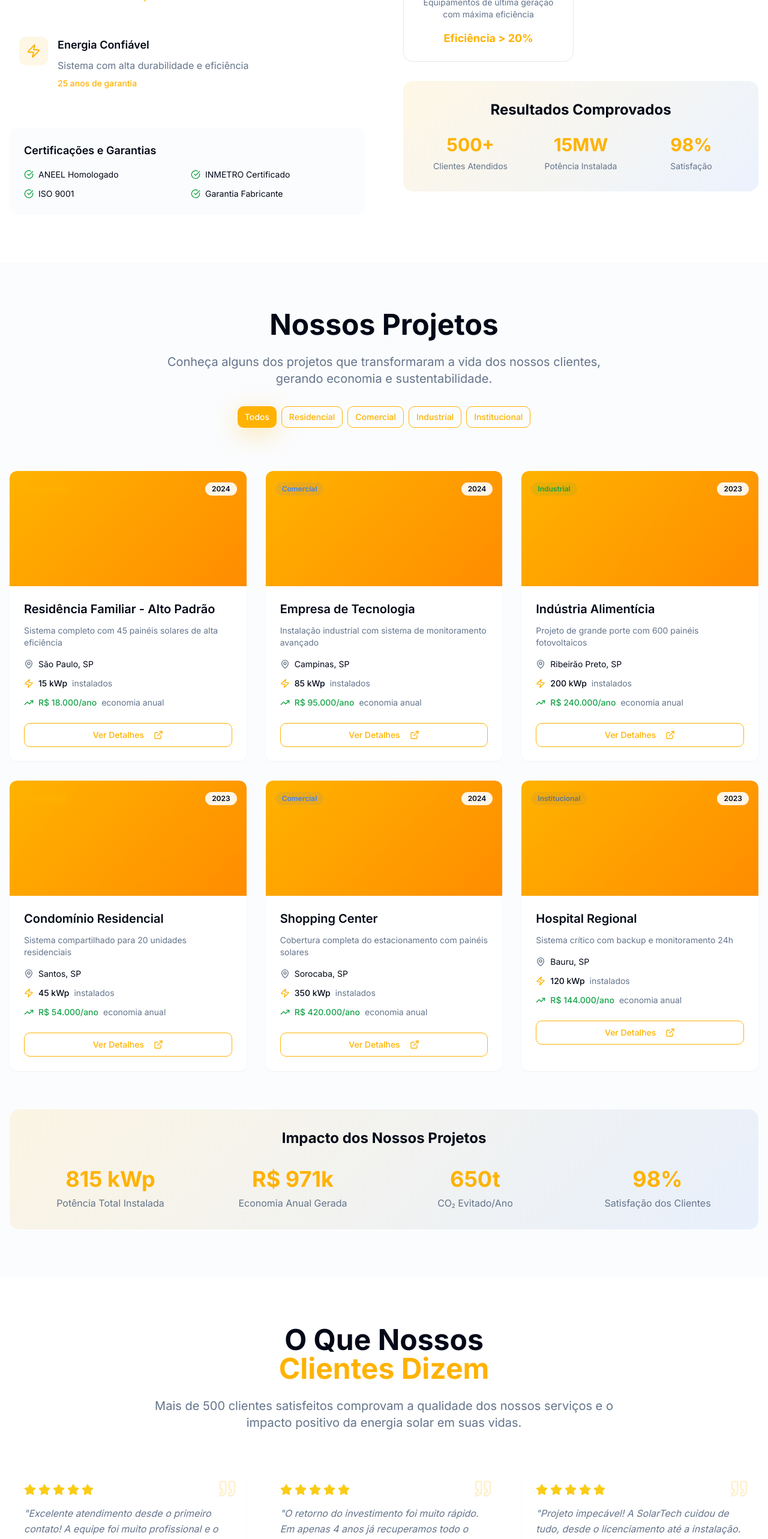
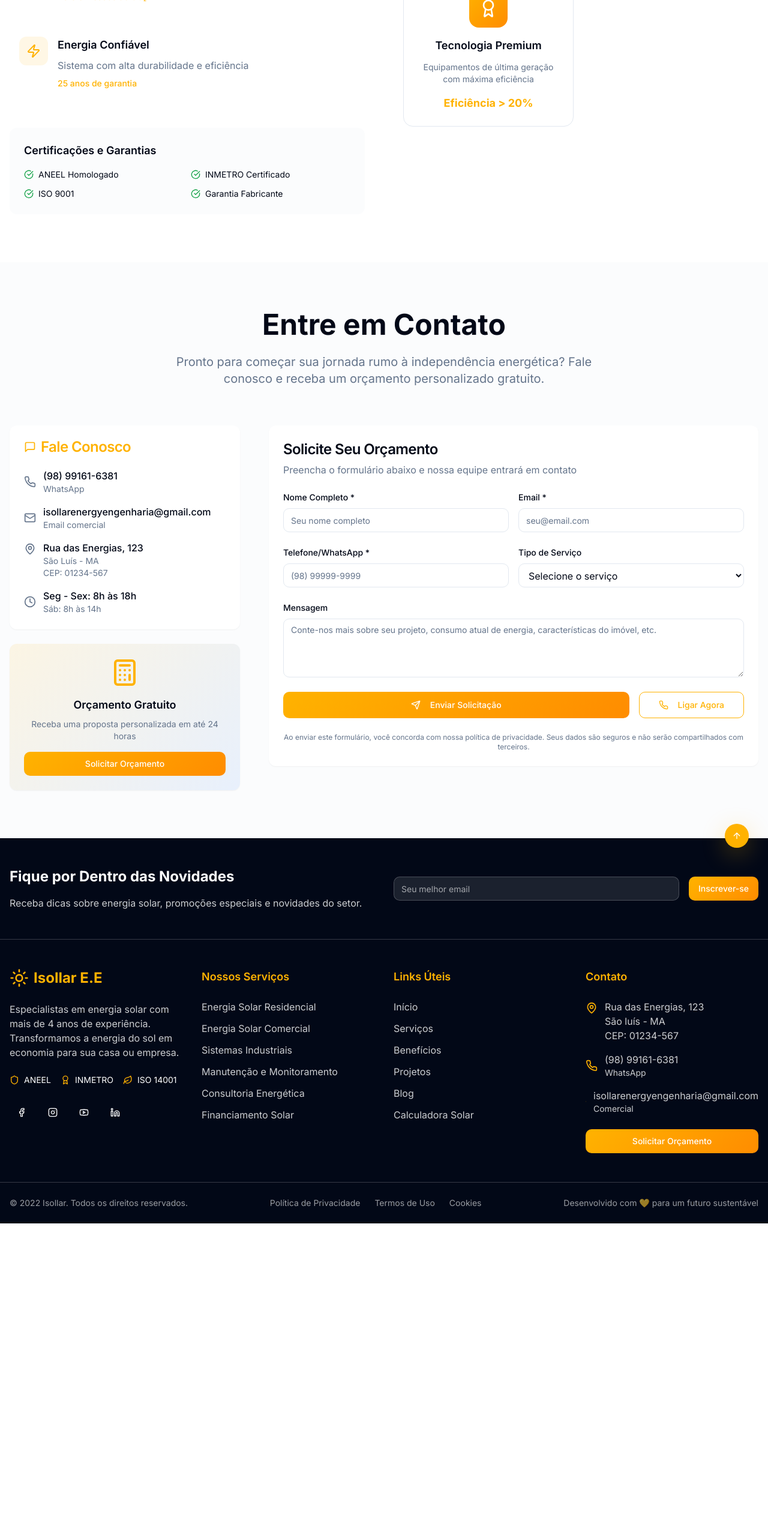
Before and after one commit to havertzDEV/energia-solar, a React (Vite) app: page / in a window 1280 px wide. Shown: the part 2500-5065 px from the top of the page at 60% size. After the commit the page ends 4539 px from the top, so only its background shows below. Built offline with nearby package versions, Linux system fonts and the light colour scheme; no server answers; the database is empty.

Commit message:
Ocultar seções da página

```diff
--- a/src/components/Benefits.tsx
+++ b/src/components/Benefits.tsx
@@ -139,7 +139,7 @@ export const Benefits = () => {
             </div>
 
             {/* Key Stats */}
-            <div className="mt-8 bg-gradient-hero rounded-2xl p-8 text-center">
+            <div className="hidden mt-8 bg-gradient-hero rounded-2xl p-8 text-center">
               <h3 className="text-2xl font-bold text-foreground mb-6">
                 Resultados Comprovados
               </h3>
--- a/src/pages/Index.tsx
+++ b/src/pages/Index.tsx
@@ -14,8 +14,8 @@ const Index = () => {
       <Hero />
       <Services />
       <Benefits />
-      <Projects />
-      <Testimonials />
+      <div className="hidden"><Projects /></div>
+      <div className="hidden"><Testimonials /></div>
       <Contact />
       <Footer />
     </div>
```
